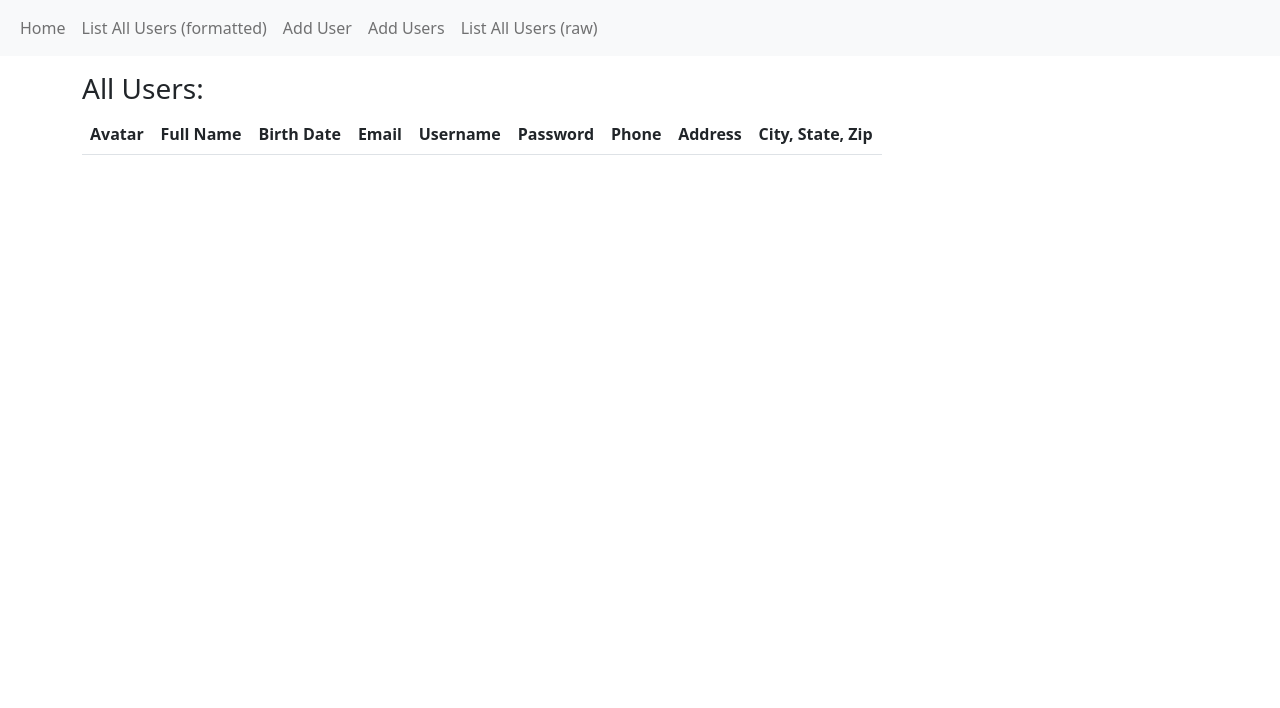
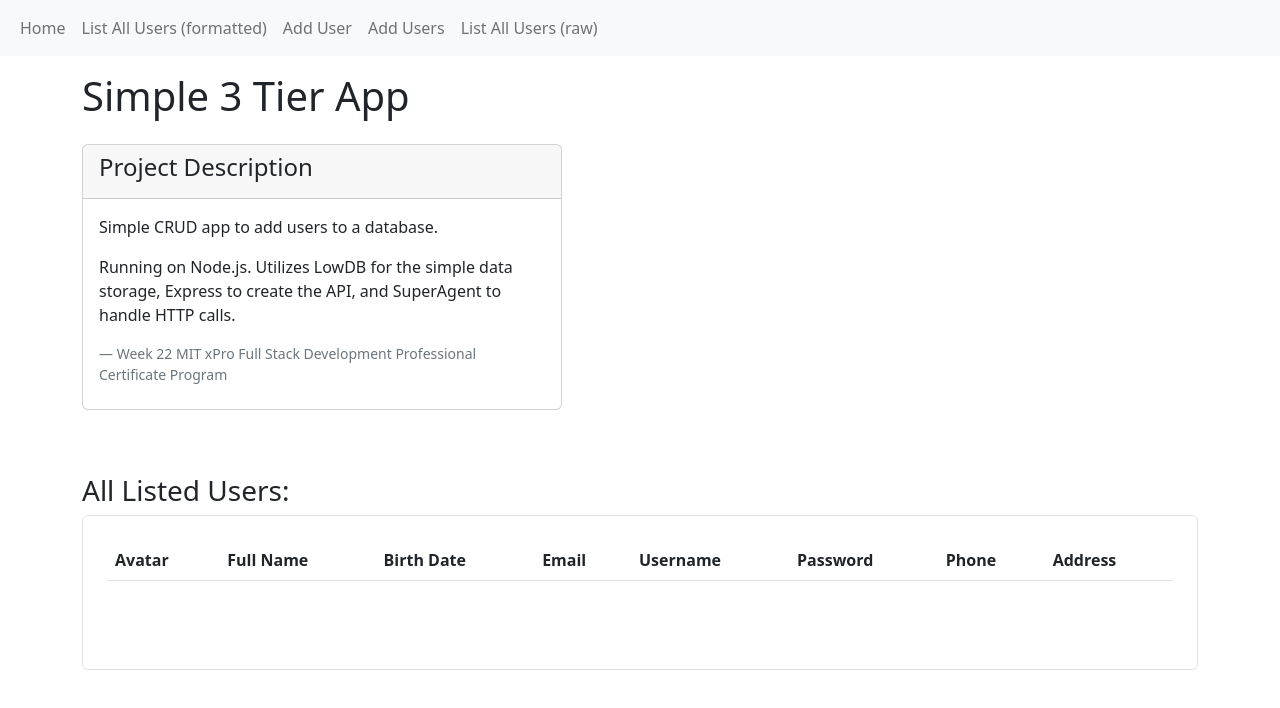
Before and after one commit to kParsonsDesign/three-tier-app, a website: page public/index.html in a window 1280 px wide. Drawn offline with nearby package versions, Linux system fonts and the light colour scheme; no server answers.

Commit message:
styles home page

```diff
--- a/public/index.html
+++ b/public/index.html
@@ -47,25 +47,42 @@
 <body>
   <div w3-include-html="nav.html"></div>
 
-  <main role="main" class="container mt-3">
+  <main role="main" class="container-lg mt-3">
+    <h1 class="fw-light">Simple 3 Tier App</h1>
+    <div class="row">
+      <div class="col">
+        <div class="card my-3" style="max-width:30rem;">
+          <div class="card-header">
+            <h4 class="fw-light">Project Description</h4>
+          </div>
+          <div class="card-body">
+            <p class="card-text">Simple CRUD app to add users to a database.</p>
+            <p>Running on Node.js. Utilizes LowDB for the simple data storage, Express to create the API, and SuperAgent to handle HTTP calls.</p>
+            <p class="blockquote-footer my-2">Week 22 MIT xPro Full Stack Development Professional Certificate Program</p>
+          </div>
+        </div>
+      </div>
+    </div>
 
-    <h3 class="mt-3">All Users:</h3>
-      <div id="users" class="table-responsive mb-5">
-        <table class="table table-striped" style="max-width: 50rem;">
+    <h3 class="mt-5 fw-light">All Listed Users:</h3>
+    <div class="border rounded p-4" style="max-height: 23rem;">
+      <div id="users" class="mb-5" style="max-height: 20rem; overflow: scroll;">
+        <table class="table table-striped">
           <thead><tr>
-            <th class="col">Avatar</th>
-            <th class="col">Full Name</th>
-            <th class="col">Birth Date</th>
-            <th class="col">Email</th>
-            <th class="col">Username</th>
-            <th class="col">Password</th>
-            <th class="col">Phone</th>
-            <th class="col">Address</th>
-            <th class="col">City, State, Zip</th>
+            <th>Avatar</th>
+            <th>Full Name</th>
+            <th>Birth Date</th>
+            <th>Email</th>
+            <th>Username</th>
+            <th>Password</th>
+            <th>Phone</th>
+            <th>Address</th>
+            <!-- <th class="col">City, State, Zip</th> -->
           </tr></thead>
           <tbody id="usersBody"></tbody>
         </table>
       </div>
+    </div>
     <div id="status"></div>
 
   </main>
@@ -96,7 +113,7 @@
             allUsers.forEach(user => {
               let row = document.createElement('tr')
               let avatar = document.createElement('td')
-              avatar.innerHTML = `<img src="${user.avatar}" width="64" height="64" />`
+              avatar.innerHTML = `<img src="${user.avatar}" class="rounded-circle" width="64" height="64" />`
               // avatar.innerHTML = user.avatar
               row.appendChild(avatar)
               let name = document.createElement('td')
@@ -117,12 +134,15 @@
               let phone = document.createElement('td')
               phone.innerHTML = user.phone
               row.appendChild(phone)
-              let streetaddress = document.createElement('td')
-              streetaddress.innerHTML = user.streetaddress
-              row.appendChild(streetaddress)
-              let citystatezip = document.createElement('td')
-              citystatezip.innerHTML = user.citystatezip
-              row.appendChild(citystatezip)
+              let fulladdress = document.createElement('td')
+              fulladdress.innerHTML = `<span style="white-space:nowrap">${user.streetaddress}</span><br />${user.citystatezip}`
+              row.appendChild(fulladdress)
+              // let streetaddress = document.createElement('td')
+              // streetaddress.innerHTML = user.streetaddress
+              // row.appendChild(streetaddress)
+              // let citystatezip = document.createElement('td')
+              // citystatezip.innerHTML = user.citystatezip
+              // row.appendChild(citystatezip)
               usersBody.appendChild(row)
             });
           } else {
```
